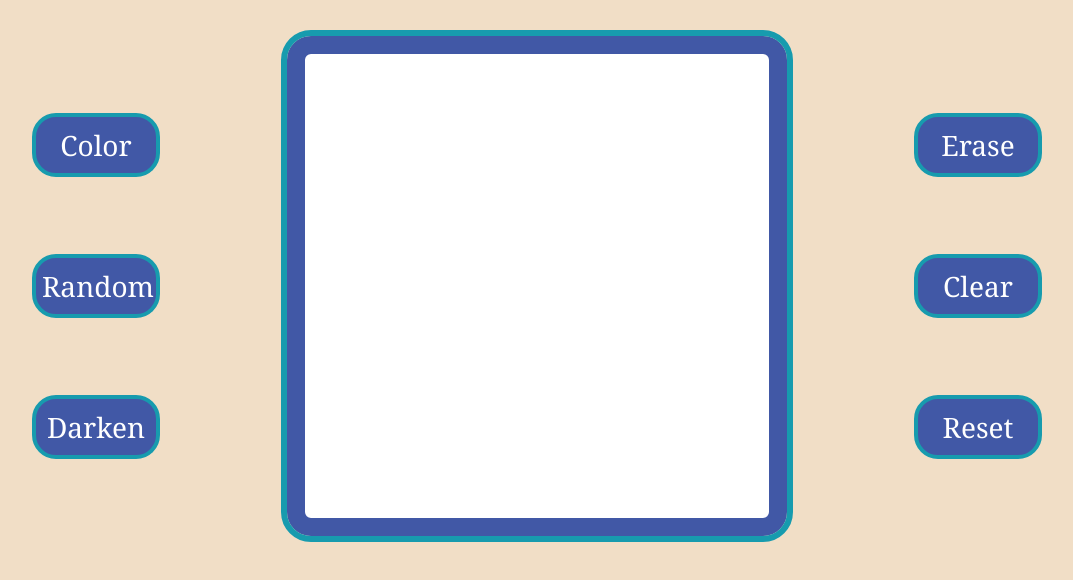
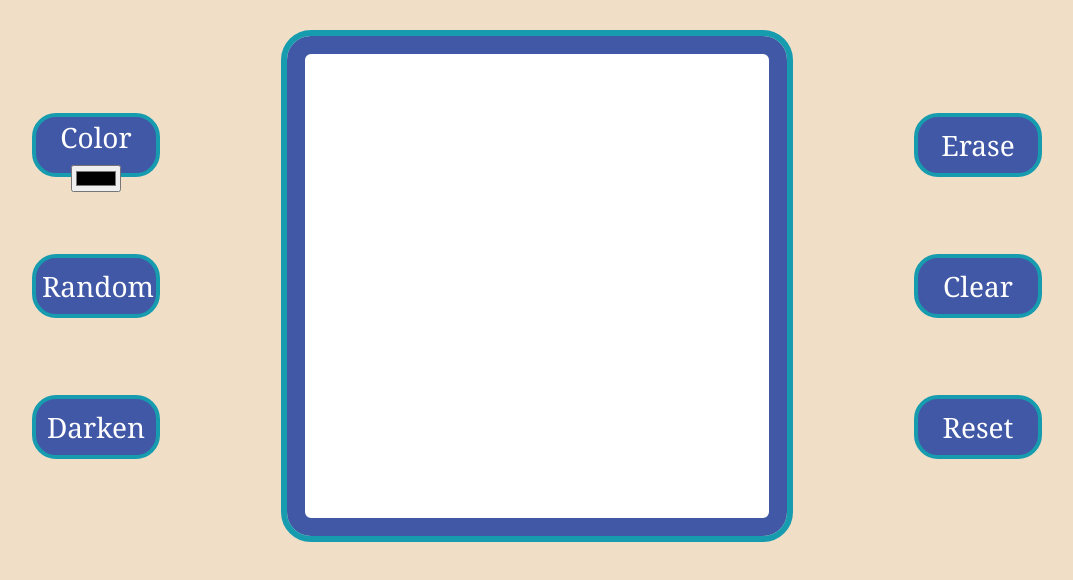
Before and after one commit to SamTHadfield/etch-a-sketch, a plain HTML site: page index.html in a window 1280 px wide. Shown: the part 168-748 px from the top of the page, without its empty margins (103-1176 px from the left). Drawn offline with Linux system fonts and the light colour scheme.

Commit message:
integrate color picker into color button

```diff
--- a/index.html
+++ b/index.html
@@ -11,8 +11,9 @@
     </header>
     <div class="main-container">
       <div class="button-container" id="button-container-left">
-        <input type="color" id="color-picker" style="display: none" />
-        <button class="settings-button" id="color-button">Color</button>
+        <button class="settings-button" id="color-button">
+          Color<input type="color" id="color-picker" />
+        </button>
         <button class="settings-button" id="random-button">Random</button>
         <button class="settings-button" id="darken-button">Darken</button>
       </div>
```
